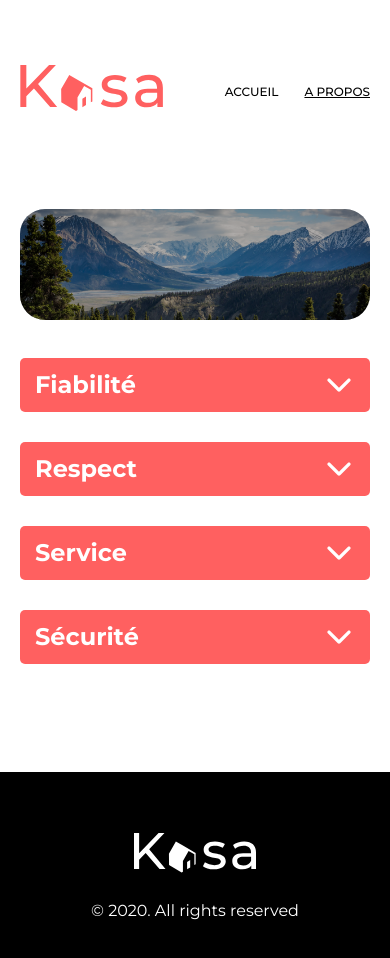
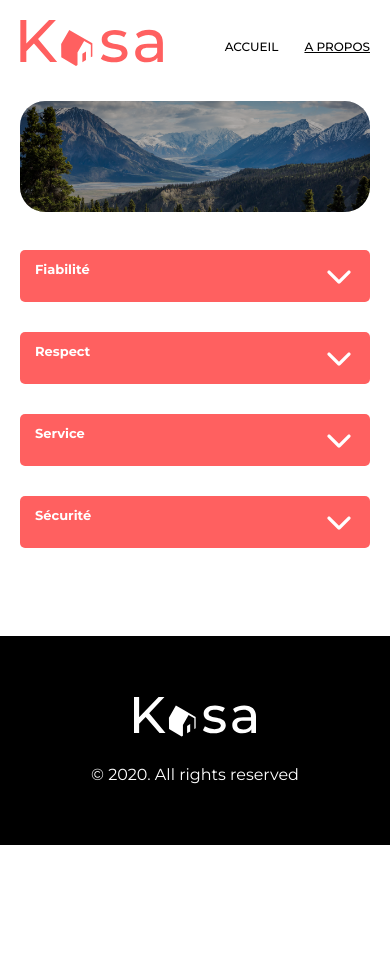
Before and after one commit to Chloe-86/p11-react, a React (Create React App) app: page /about in a window 390 px wide. Shown: the top 958 px of the page. After the commit the page ends 845 px from the top, so only its background shows below. Built offline with nearby package versions, Linux system fonts and the light colour scheme.

Commit message:
finalCheck

```diff
--- a/src/components/Banner.jsx
+++ b/src/components/Banner.jsx
@@ -7,7 +7,7 @@ const Banner = ({classBanner, titleClass, title}) => {
   return (
     <div className="banner">
     <div className={classBanner}>
-    <h2 className={titleClass}>{title}</h2>
+    <div className={titleClass}>{title}</div>
     </div>
     </div>
   );
--- a/src/components/DropDown.jsx
+++ b/src/components/DropDown.jsx
@@ -28,12 +28,12 @@ const DropDown = ({ title, content, customClassName}) => {
         />
       </div>
       {isOpen && (
-        <div
+        <p
           className={`description ${isOpen ? "active" : "none"}`}
           aria-hidden={!isOpen}
         >
           {content}
-        </div>
+        </p>
       )}
     </div>
   );
--- a/src/components/SlideShow.jsx
+++ b/src/components/SlideShow.jsx
@@ -1,23 +1,30 @@
-
-
 import arrowRight from "../assets/img/arrow-right.svg";
 import arrowLeft from "../assets/img/arrow-left.svg";
-import { useState } from 'react';
-import '../styles/slideshow.css'
+import { useState } from "react";
+import "../styles/slideshow.css";
 
-const SlideShow = ({item}) =>{
-
+const SlideShow = ({ item }) => {
   const [currentIndex, setCurrentIndex] = useState(0);
-
 
   const handleNextClick = () => {
     setCurrentIndex((index) => (index - 1 + item.pictures.length) % item.pictures.length);
   };
 
-
   const handleBeforeClick = () => {
     setCurrentIndex((index) => (index + 1) % item.pictures.length);
   };
+
+  if (item.pictures.length === 0) {
+    return null;
+  }
+
+  if (item.pictures.length === 1) {
+    return (
+      <div className="ref">
+        <img className="cover" src={item.pictures[currentIndex]} alt={item.title} />
+      </div>
+    );
+  }
 
   return (
     <div className="ref">
@@ -28,7 +35,9 @@ const SlideShow = ({item}) =>{
       <div className="arrow-left" onClick={handleBeforeClick}>
         <img src={arrowRight} alt="fleche" />
       </div>
-      <div className="index">{currentIndex+1}/{item.pictures.length}</div>
+      <div className="index">
+        {currentIndex + 1}/{item.pictures.length}
+      </div>
     </div>
   );
 };
--- a/src/styles/dropdown.css
+++ b/src/styles/dropdown.css
@@ -52,6 +52,8 @@
 }
 .dropdown .description{
   padding: 20px 20px 20px 16px;
+  font-size: 18px;
+  line-height: 142.6%;
 }
 @media screen and (max-width: 768px){
   .wrapper-dropdown{
--- a/src/styles/header.css
+++ b/src/styles/header.css
@@ -1,8 +1,10 @@
 header {
-    padding-top: 40px;
+    /* padding-top: 40px; */
     justify-content: space-between;
     max-width: 1240px;
-    margin: 45px auto 50px;
+    /* margin: 45px auto 50px; */
+    margin-top: 40px;
+    margin-bottom: 38px;
     padding-left: 100px;
     padding-right: 100px;
     align-items: center;
@@ -61,5 +63,16 @@ header {
     nav ul {
       gap: 26px;
     }
+    header{
+      margin: 0;
+      padding: 20px  20px  27px  ;
+    }
 
   }
+
+  @media screen and (max-width:375px) {
+    nav ul {
+     flex-wrap: wrap;
+     justify-content: flex-end;
+    }
+  }
--- a/src/styles/list.css
+++ b/src/styles/list.css
@@ -10,6 +10,7 @@
   background-color: #f6f6f6;
   margin-top: 43px;
   margin-bottom: 50px;
+  border-radius: 25px;
 }
 .grid-container p {
   color: #fff;
--- a/src/styles/main.css
+++ b/src/styles/main.css
@@ -9,7 +9,7 @@ main {
 /* max tablet */
 @media screen and (max-width: 992px) {
   main{
-    padding:20px ;
+    padding: 0 20px ;
   }
 
 }
--- a/src/styles/slideshow.css
+++ b/src/styles/slideshow.css
@@ -37,5 +37,11 @@
 @media screen and (max-width: 768px){
   .template img.cover {
     height: 255px!important;
-  }
+   }
+   .template .arrow-right img,
+.template .arrow-left img {
+  object-fit: cover;
+  max-width: 24px;
+  max-height: 24px;
 }
+}
--- a/src/styles/template.css
+++ b/src/styles/template.css
@@ -105,6 +105,7 @@ ul.equipements {
   background-color: rgba(246, 246, 246, 0.45);
   font-size: 18px;
   font-weight: 400;
+  line-height: 142.6%;
 }
 @media screen and (max-width: 768px) {
   .left-part, .right-part {
@@ -133,4 +134,7 @@ ul.equipements {
   padding: 2px 22px;
   font-size: 10px;
 }
+.description, .title {
+  font-size: 13px!important;
 }
+}
```
